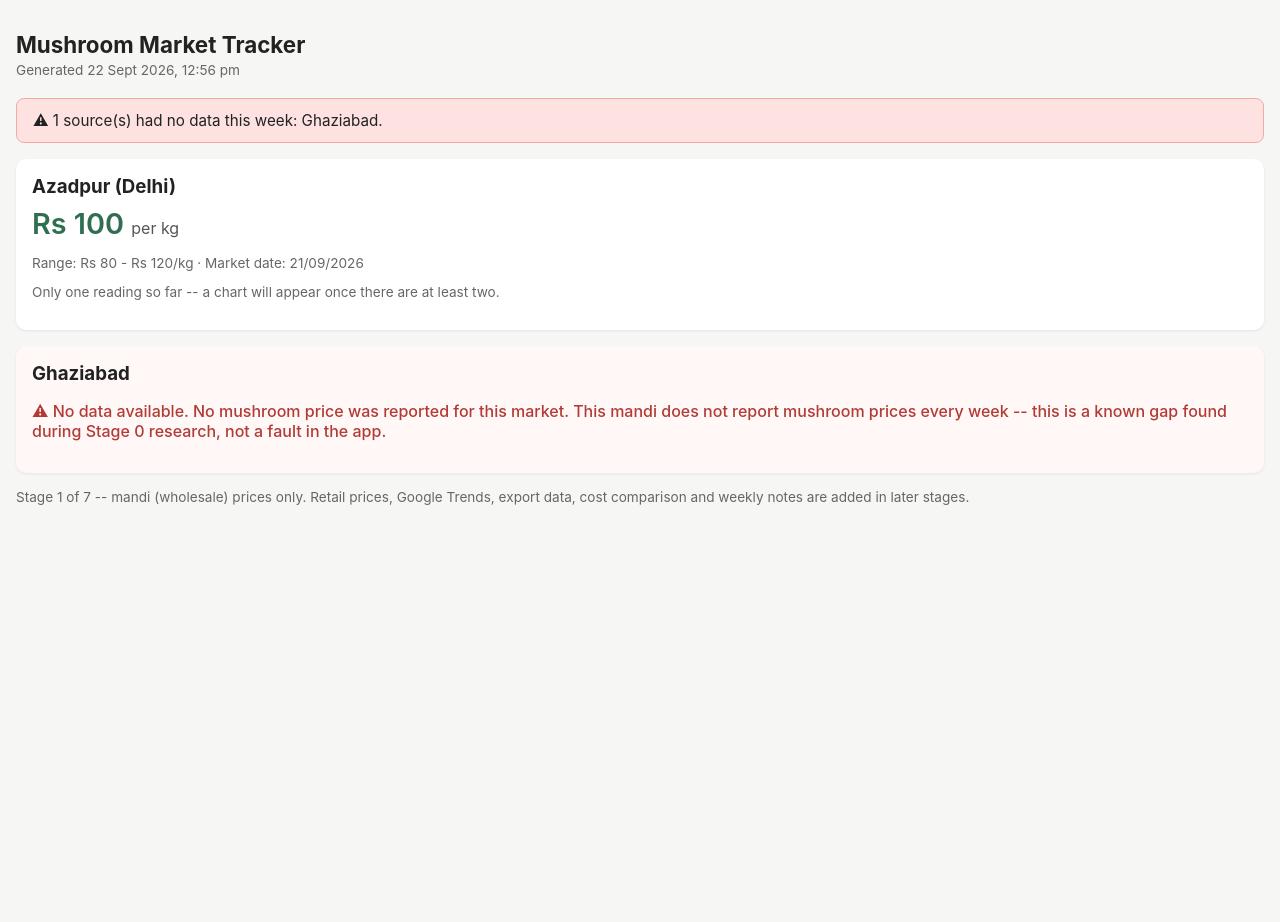
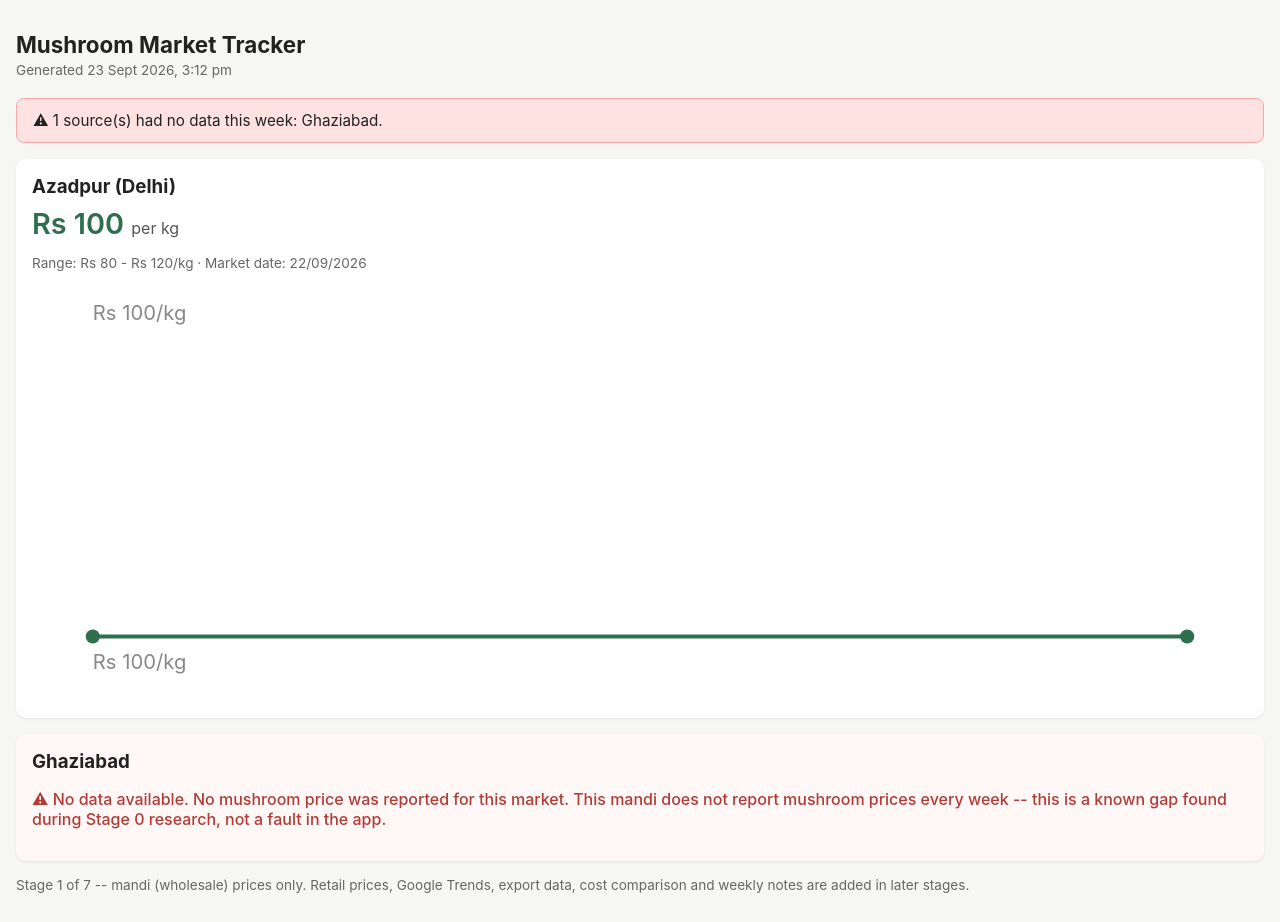
Before and after one commit to shashank482/mushroom-tracker, a website: page docs/index.html in a window 1280 px wide. Before the commit the page ends 800 px from the top, so only its background shows below. Drawn offline with Linux system fonts and the light colour scheme.

Commit message:
feat: publish summary to docs/index.html for GitHub Pages

```diff
--- a/config.js
+++ b/config.js
@@ -42,6 +42,6 @@ module.exports = {
 
   dataFile: 'data/mandi-prices.jsonl',
   sampleDataFile: 'data/sample-mandi-prices.jsonl',
-  summaryFile: 'summary.html',
+  summaryFile: 'docs/index.html',
   testSummaryFile: 'summary-test.html',
 };
--- a/summary.html
+++ b/docs/index.html
@@ -24,15 +24,21 @@
 </head>
 <body>
   <h1>Mushroom Market Tracker</h1>
-  <p class="generated">Generated 22 Sept 2026, 12:56 pm</p>
+  <p class="generated">Generated 23 Sept 2026, 3:12 pm</p>
 
   <div class="banner warning-banner">&#9888; 1 source(s) had no data this week: Ghaziabad.</div>
 
     <div class="card">
       <h3>Azadpur (Delhi)</h3>
       <p class="price">Rs 100 <span class="unit">per kg</span></p>
-      <p class="muted">Range: Rs 80 - Rs 120/kg &middot; Market date: 21/09/2026</p>
-      <p class="muted">Only one reading so far -- a chart will appear once there are at least two.</p>
+      <p class="muted">Range: Rs 80 - Rs 120/kg &middot; Market date: 22/09/2026</p>
+
+    <svg viewBox="0 0 600 200" class="chart">
+      <path d="M 30.0 170.0 L 570.0 170.0" fill="none" stroke="#2f6f4f" stroke-width="2" />
+      <circle cx="30.0" cy="170.0" r="3.5" fill="#2f6f4f"><title>21/09/2026: Rs 100/kg</title></circle><circle cx="570.0" cy="170.0" r="3.5" fill="#2f6f4f"><title>22/09/2026: Rs 100/kg</title></circle>
+      <text x="30" y="14" class="chart-label">Rs 100/kg</text>
+      <text x="30" y="186" class="chart-label">Rs 100/kg</text>
+    </svg>
     </div>
 
       <div class="card warning">
--- a/generate-summary.js
+++ b/generate-summary.js
@@ -144,6 +144,7 @@ function generate({ dataFile, outputFile, isTestMode }) {
 </html>`;
 
   const fullOutputPath = path.join(__dirname, outputFile);
+  fs.mkdirSync(path.dirname(fullOutputPath), { recursive: true });
   fs.writeFileSync(fullOutputPath, html, 'utf8');
   console.log(`Summary page written to ${outputFile}. Open it by double-clicking the file.`);
 }
```
Also changed, not shown: 1 other file.
